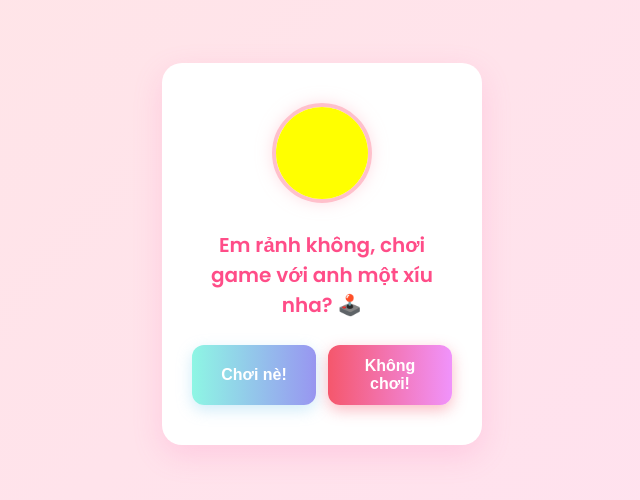
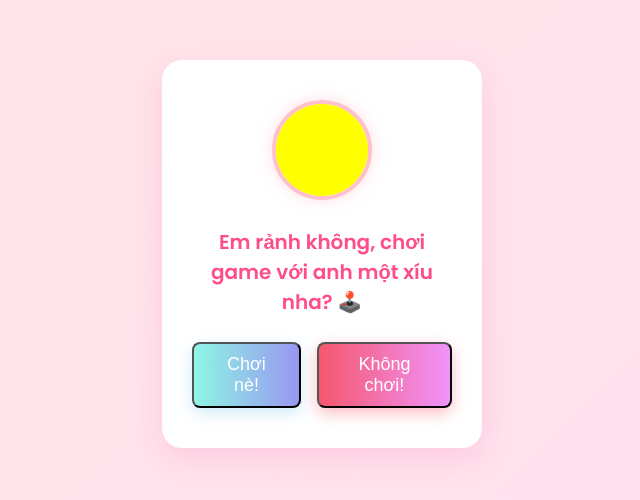
Before and after one commit to NguyenPhuThinh2603/baongocoi, a plain HTML site: page index.html in a window 1280 px wide. Shown: the part 146-646 px from the top of the page, without its empty margins (318-958 px from the left). Drawn offline with Linux system fonts and the light colour scheme.

Commit message:
Update style.css

```diff
--- a/style.css
+++ b/style.css
@@ -45,20 +45,19 @@ body {
 .buttons {
   display: flex;
   justify-content: center;
-  gap: 12px;
+  gap: 16px;
   margin-top: 20px;
   position: relative;
 }
 
 button {
-  flex: 1;
-  padding: 12px 16px;
-  border: none;
-  border-radius: 12px;
-  font-size: 16px;
-  font-weight: bold;
-  cursor: pointer;
-  transition: all 0.3s ease;
+  font-size: 18px;
+  padding: 10px 20px;
+  border-radius: 8px;
+}
+
+#noBtn {
+  z-index: 999; /* tránh bị đè */
 }
 
 .yes {
```
